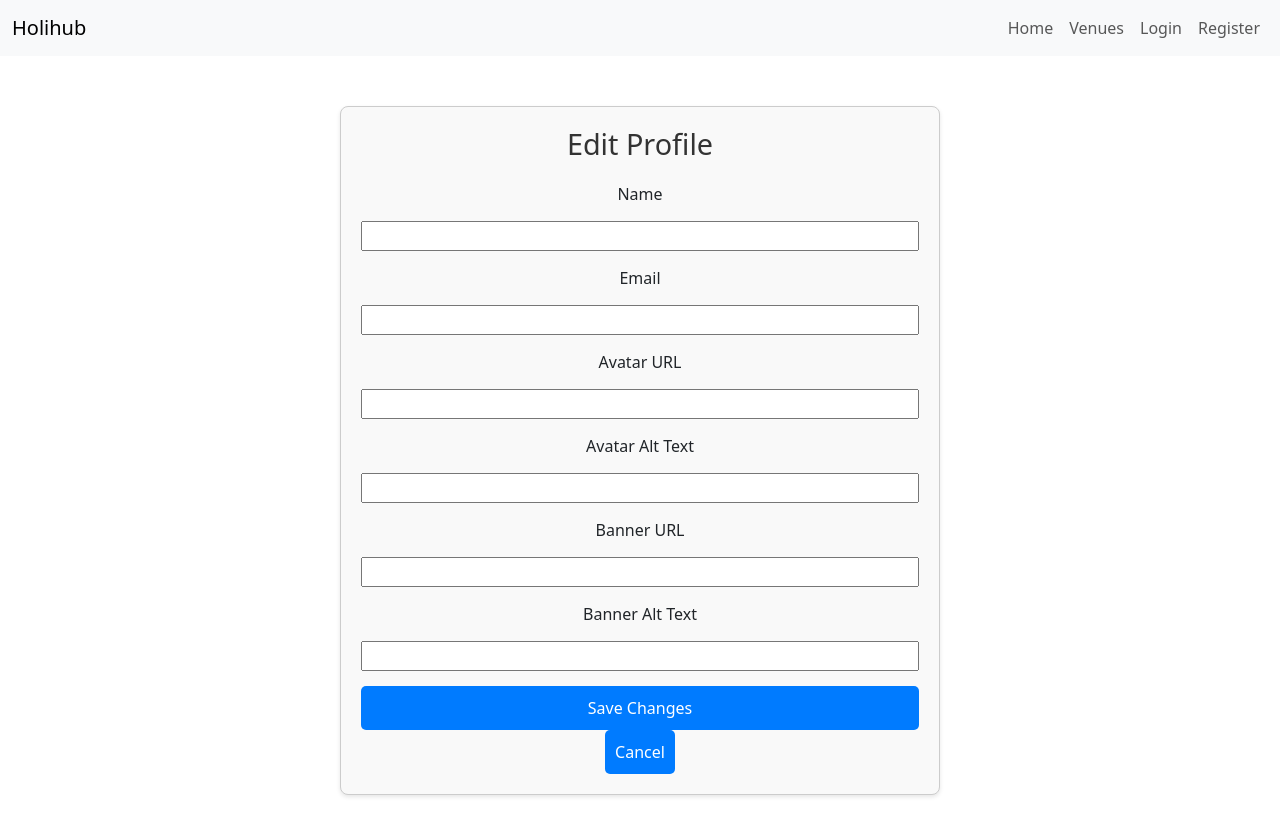
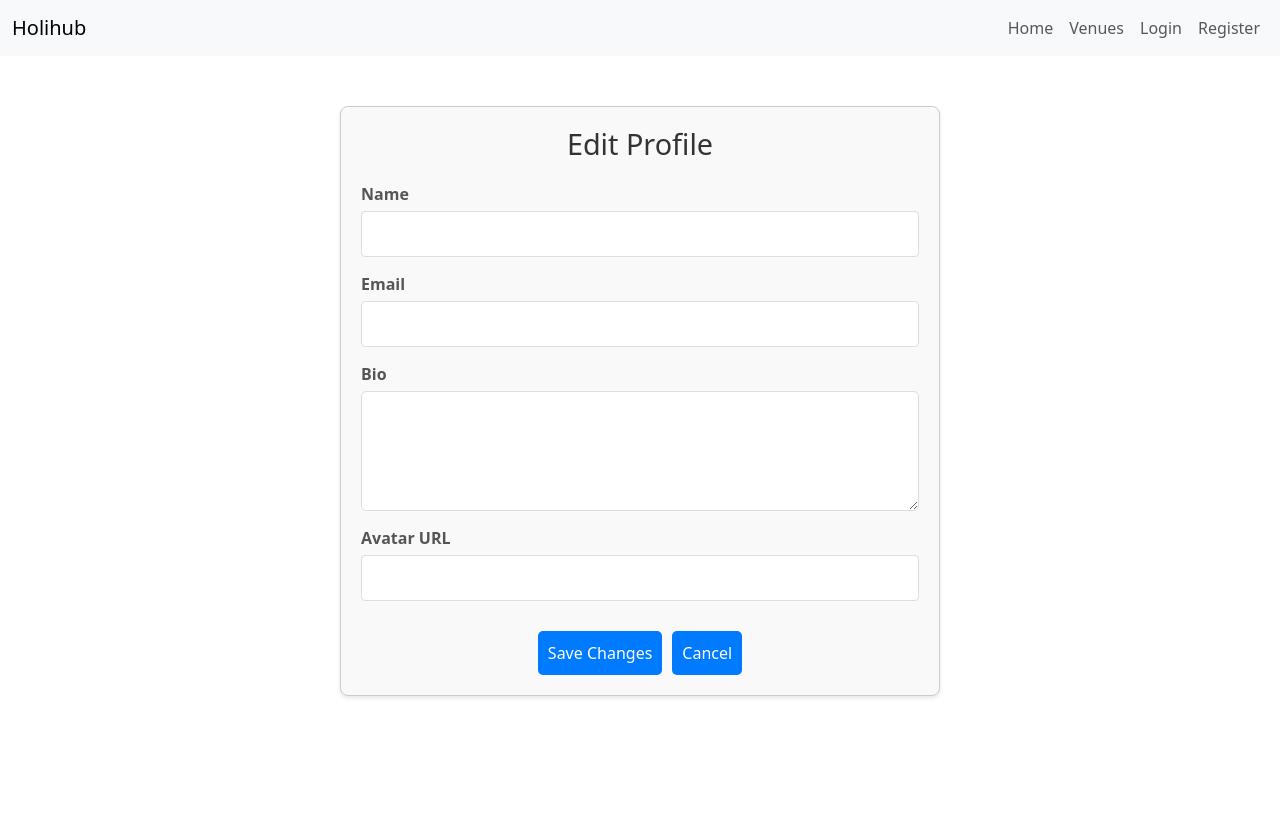
Before and after one commit to Voidwaker/pe2, a React (Vite) app: page /edit-profile in a window 1280 px wide. Shown: the top 836 px of the page. After the commit the page ends 800 px from the top, so only its background shows below. Built offline with nearby package versions, Linux system fonts and the light colour scheme.

Commit message:
edit profile worsk
edit profile works, can update bio and avatar!

```diff
--- a/src/context/authContext.jsx
+++ b/src/context/authContext.jsx
@@ -28,7 +28,7 @@ export const AuthProvider = ({ children }) => {
   };
 
   return (
-    <AuthContext.Provider value={{ authData, login, logout }}>
+    <AuthContext.Provider value={{ authData, setAuthData, login, logout }}>
       {children}
     </AuthContext.Provider>
   );
--- a/src/pages/EditProfile.jsx
+++ b/src/pages/EditProfile.jsx
@@ -1,100 +1,75 @@
 import React, { useState, useEffect } from "react";
 import { useNavigate } from "react-router-dom";
-import { API_BASE } from "../config/constants";
-import { useAuth } from "../hooks/useAuth";
-import "./../styles/editProfile.css";
+import "../styles/editProfile.css";
 
-/**
- * EditProfile Component - Allows users to update their profile information.
- *
- * @component
- * @returns {JSX.Element} The EditProfile component
- */
+const API_BASE = "https://v2.api.noroff.dev";
+
 const EditProfile = () => {
-  const { authData, setAuthData } = useAuth();
   const navigate = useNavigate();
   const [formData, setFormData] = useState({
     name: "",
     email: "",
+    bio: "",
     avatarUrl: "",
-    avatarAlt: "",
-    bannerUrl: "",
-    bannerAlt: "",
   });
-  const [loading, setLoading] = useState(false);
   const [error, setError] = useState(null);
   const [successMessage, setSuccessMessage] = useState("");
 
   useEffect(() => {
-    if (authData?.profile) {
+    const storedProfile = JSON.parse(localStorage.getItem("Profile"));
+    if (storedProfile) {
       setFormData({
-        name: authData.profile.name || "",
-        email: authData.profile.email || "",
-        avatarUrl: authData.profile.avatar?.url || "",
-        avatarAlt: authData.profile.avatar?.alt || "",
-        bannerUrl: authData.profile.banner?.url || "",
-        bannerAlt: authData.profile.banner?.alt || "",
+        name: storedProfile.name || "",
+        email: storedProfile.email || "",
+        bio: storedProfile.bio || "",
+        avatarUrl: storedProfile.avatar?.url || "",
       });
     }
-  }, [authData]);
+  }, []);
 
-  /**
-   * Handles input changes in the form.
-   *
-   * @param {Event} event - The input change event.
-   */
-  const handleChange = (event) => {
-    const { name, value } = event.target;
+  const handleChange = (e) => {
+    const { name, value } = e.target;
     setFormData((prev) => ({ ...prev, [name]: value }));
   };
 
-  /**
-   * Submits the updated profile data to the API.
-   *
-   * @async
-   * @function handleSubmit
-   * @param {Event} event - The form submission event.
-   */
-  const handleSubmit = async (event) => {
-    event.preventDefault();
-    setLoading(true);
+  const handleSubmit = async (e) => {
+    e.preventDefault();
     setError(null);
     setSuccessMessage("");
 
+    const token = localStorage.getItem("Token");
+    const apiKey = localStorage.getItem("ApiKey");
+
+    if (!token || !apiKey) {
+      setError("Authentication details missing.");
+      return;
+    }
+
     try {
-      const response = await fetch(`${API_BASE}/holidaze/profiles/${authData.profile.name}`, {
+      const response = await fetch(`${API_BASE}/holidaze/profiles/${formData.name}`, {
         method: "PUT",
         headers: {
-          "Authorization": `Bearer ${localStorage.getItem("Token")}`,
-          "X-Noroff-API-Key": localStorage.getItem("ApiKey"),
           "Content-Type": "application/json",
+          Authorization: `Bearer ${token}`,
+          "X-Noroff-API-Key": apiKey,
         },
         body: JSON.stringify({
-          name: formData.name,
-          email: formData.email,
-          avatar: { url: formData.avatarUrl, alt: formData.avatarAlt },
-          banner: { url: formData.bannerUrl, alt: formData.bannerAlt },
+          bio: formData.bio,
+          avatar: { url: formData.avatarUrl },
         }),
       });
 
       if (!response.ok) {
-        throw new Error("Failed to update profile");
+        throw new Error("Failed to update profile.");
       }
 
       const updatedProfile = await response.json();
-      setAuthData((prev) => ({
-        ...prev,
-        profile: updatedProfile.data,
-      }));
-
       localStorage.setItem("Profile", JSON.stringify(updatedProfile.data));
       setSuccessMessage("Profile updated successfully!");
+
       setTimeout(() => navigate("/profile"), 2000);
     } catch (error) {
-      console.error("Error updating profile:", error);
-      setError("Could not update profile. Please try again.");
-    } finally {
-      setLoading(false);
+      setError(error.message);
     }
   };
 
@@ -105,32 +80,37 @@ const EditProfile = () => {
       {successMessage && <p className="success-message">{successMessage}</p>}
 
       <form onSubmit={handleSubmit} className="edit-profile-form">
-        <label>Name</label>
-        <input type="text" name="name" value={formData.name} onChange={handleChange} required />
+        <div className="form-group">
+          <label>Name</label>
+          <input type="text" name="name" value={formData.name} readOnly />
+        </div>
 
-        <label>Email</label>
-        <input type="email" name="email" value={formData.email} onChange={handleChange} required />
+        <div className="form-group">
+          <label>Email</label>
+          <input type="email" name="email" value={formData.email} readOnly />
+        </div>
 
-        <label>Avatar URL</label>
-        <input type="url" name="avatarUrl" value={formData.avatarUrl} onChange={handleChange} />
+        <div className="form-group">
+          <label>Bio</label>
+          <textarea name="bio" value={formData.bio} onChange={handleChange} />
+        </div>
 
-        <label>Avatar Alt Text</label>
-        <input type="text" name="avatarAlt" value={formData.avatarAlt} onChange={handleChange} />
+        <div className="form-group">
+          <label>Avatar URL</label>
+          <input type="url" name="avatarUrl" value={formData.avatarUrl} onChange={handleChange} />
+        </div>
 
-        <label>Banner URL</label>
-        <input type="url" name="bannerUrl" value={formData.bannerUrl} onChange={handleChange} />
+        {formData.avatarUrl && (
+          <img src={formData.avatarUrl} alt="Profile Avatar" className="avatar-preview" />
+        )}
 
-        <label>Banner Alt Text</label>
-        <input type="text" name="bannerAlt" value={formData.bannerAlt} onChange={handleChange} />
-
-        <button type="submit" disabled={loading}>
-          {loading ? "Saving..." : "Save Changes"}
-        </button>
+        <div className="button-group">
+          <button type="submit">Save Changes</button>
+          <button type="button" className="cancel-button" onClick={() => navigate("/profile")}>
+            Cancel
+          </button>
+        </div>
       </form>
-
-      <button onClick={() => navigate("/profile")} className="cancel-button">
-        Cancel
-      </button>
     </div>
   );
 };
--- a/src/pages/Profile.jsx
+++ b/src/pages/Profile.jsx
@@ -100,6 +100,7 @@ const Profile = () => {
         <div className="profile-details">
           <h2>{authData.profile?.name}</h2>
           <p>{authData.profile?.email}</p>
+          {authData.profile?.bio && <p className="profile-bio">{authData.profile.bio}</p>}
         </div>
 
         <div className="profile-actions">
```
